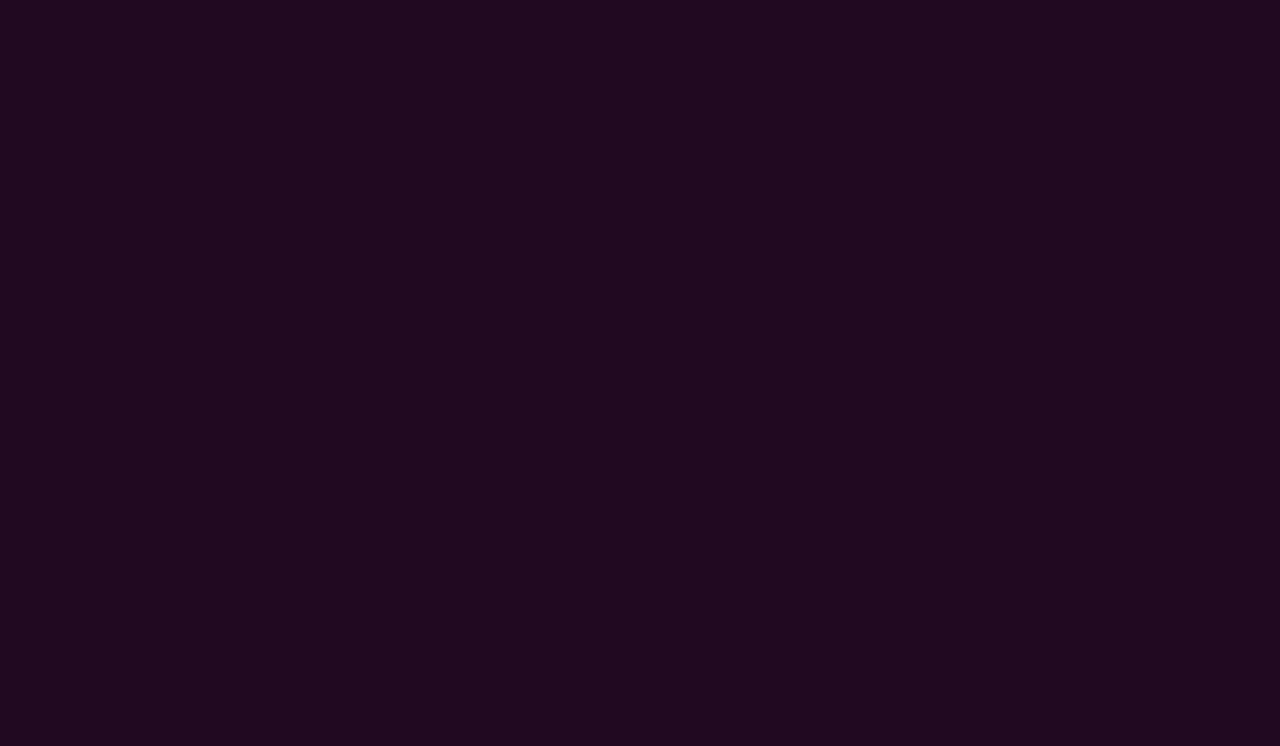
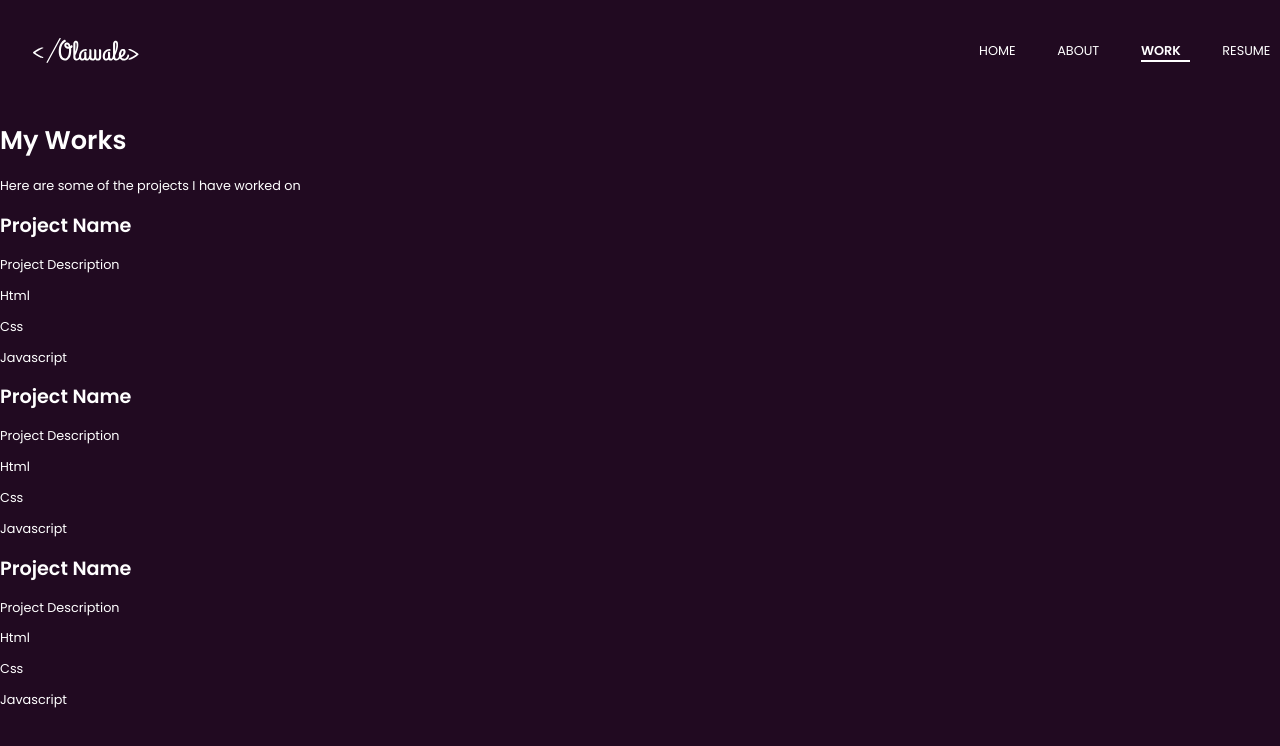
Before and after one commit to iwa-temmy/olawalecodes, a React (Create React App) app: page /work in a window 1280 px wide. Shown: the top 746 px of the page. Built offline with nearby package versions, Linux system fonts and the light colour scheme.

Commit message:
my works stage in progress

```diff
--- a/src/App.js
+++ b/src/App.js
@@ -1,12 +1,14 @@
 import { Switch, Route } from "react-router-dom";
 import Home from "./components/home";
 import About from './components/about';
+import Work from "./components/works";
 function App() {
   return (
     <div className="App">
       <Switch>
         <Route path="/" component={Home} exact />
         <Route path="/about" component={About} exact />
+        <Route path="/work" component={Work} exact />
       </Switch>
     </div>
   );
--- /dev/null
+++ b/src/components/works/index.js
@@ -0,0 +1,45 @@
+import React from 'react'
+import Navbar from '../navbar';
+
+const Works = () => {
+  return (
+    <div>
+      <Navbar />
+      <h1>My Works</h1>
+      <p>Here are some of the projects I have worked on </p>
+      <section>
+        <div className="cards">
+          <div className="card">
+            <h2>Project Name</h2>
+            <p>Project Description</p>
+            <div className="stack">
+              <p>Html</p>
+              <p>Css</p>
+              <p>Javascript</p>
+            </div>
+          </div>
+          <div className="card">
+            <h2>Project Name</h2>
+            <p>Project Description</p>
+            <div className="stack">
+              <p>Html</p>
+              <p>Css</p>
+              <p>Javascript</p>
+            </div>
+          </div>
+          <div className="card">
+            <h2>Project Name</h2>
+            <p>Project Description</p>
+            <div className="stack">
+              <p>Html</p>
+              <p>Css</p>
+              <p>Javascript</p>
+            </div>
+          </div>
+        </div>
+      </section>
+    </div>
+  )
+}
+
+export default Works;
```
